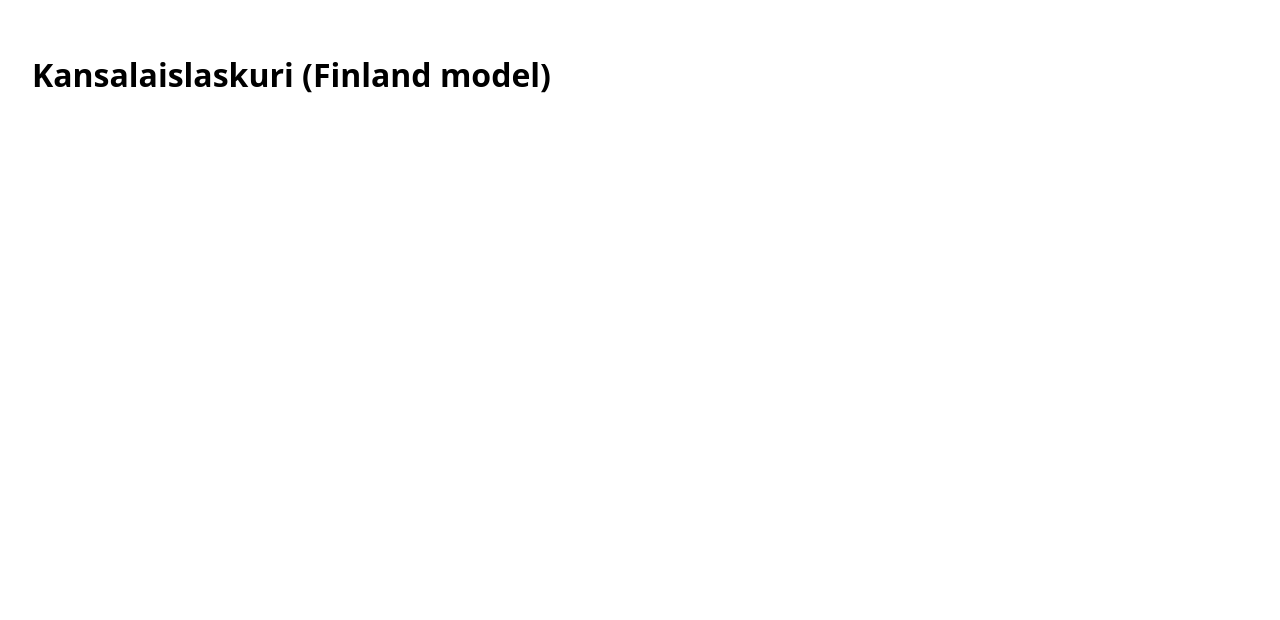
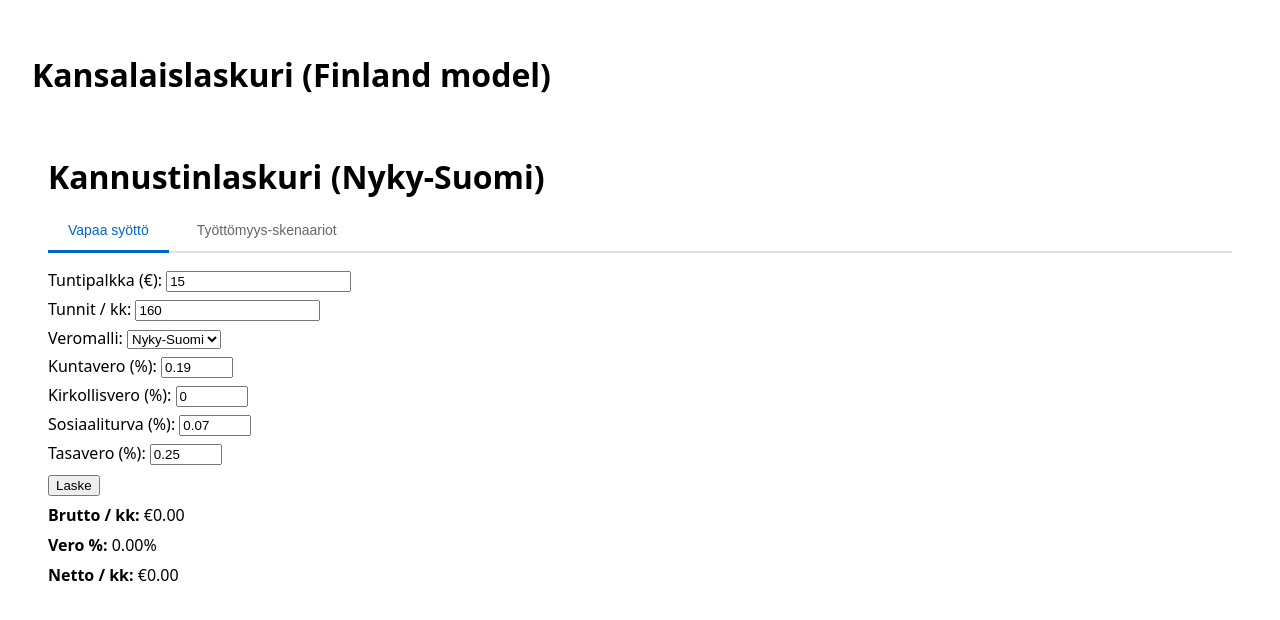
Before and after one commit to panuva/test-pub-fttnxp824g, a plain HTML site: page index.html in a window 1280 px wide. Drawn offline with Linux system fonts and the light colour scheme; the site is published under a folder, as on GitHub Pages, so addresses that start at the root find nothing.

Commit message:
Update index.html

```diff
--- a/index.html
+++ b/index.html
@@ -10,8 +10,8 @@
     .row { display:flex; gap:8px; align-items:center }
     .results { margin-top:16px }
   </style>
-  <script type="module" crossorigin src="/assets/index-a1470c48.js"></script>
-  <link rel="stylesheet" href="/assets/index-9827eebc.css">
+  <script type="module" crossorigin src="assets/index-a1470c48.js"></script>
+  <link rel="stylesheet" href="assets/index-9827eebc.css">
 </head>
 <body>
   <h1>Kansalaislaskuri (Finland model)</h1>
```
